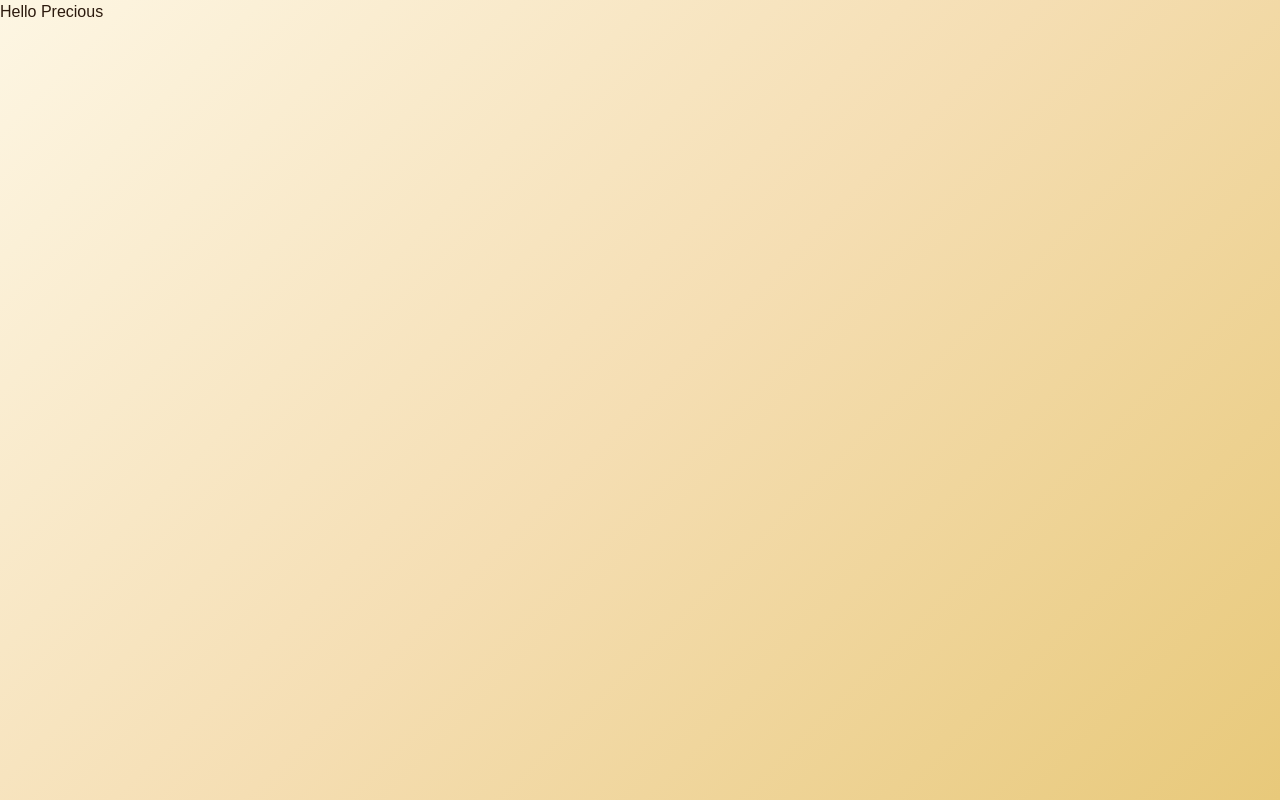
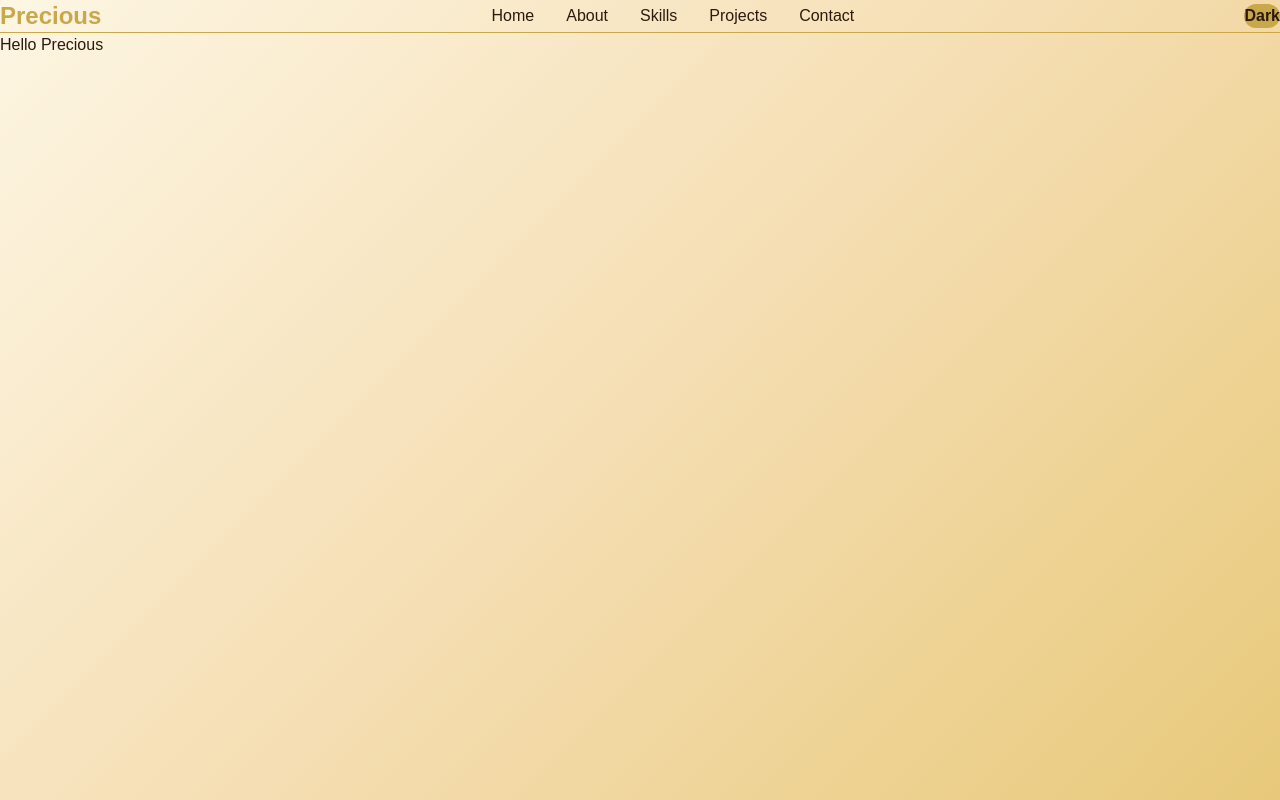
Before and after one commit to poffodile/my-portfolio, a Next.js app: page / in a window 1280 px wide. Built offline with nearby package versions, Linux system fonts and the light colour scheme.

Commit message:
added navbar with dark mode toggle

```diff
--- /dev/null
+++ b/app/components/Navbar.tsx
@@ -0,0 +1,45 @@
+"use client";
+
+import { useState } from "react";
+
+export default function Navbar() {
+  const [isDark, setIsDark] = useState(false);
+
+  const toggleDark = () => {
+    setIsDark(!isDark);
+    document.documentElement.classList.toggle("dark");
+  };
+
+  return (
+    <nav className="flex justify-between items-center px-12 py-6 border-b border-[var(--border)]">
+
+      {/* Logo */}
+      <h1 className="text-[var(--gold)] font-bold text-2xl">
+        Precious
+      </h1>
+
+      {/* Nav Links */}
+      <ul className="flex gap-8 list-none">
+        {["Home", "About", "Skills", "Projects", "Contact"].map((item) => (
+          <li key={item}>
+            <a
+              href={`#${item.toLowerCase()}`}
+              className="text-[var(--text-main)] no-underline font-medium hover:text-[var(--gold)] transition-colors duration-200"
+            >
+              {item}
+            </a>
+          </li>
+        ))}
+      </ul>
+
+      {/* Dark mode toggle */}
+      <button
+        onClick={toggleDark}
+        className="bg-[var(--gold)] text-[var(--text-main)] px-5 py-2 rounded-full font-bold cursor-pointer hover:opacity-90 transition-opacity duration-200"
+      >
+        {isDark ? " Light" : " Dark"}
+      </button>
+
+    </nav>
+  );
+}
--- a/app/globals.css
+++ b/app/globals.css
@@ -15,7 +15,7 @@
   --gold-light: #E8C97A;
   --background: #0A0A0A;
   --card: #111111;
-  --border: #222222;
+  --border: #333333;
   --text-main: #F5F5F5;
   --text-muted: #A0A0A0;
 }
@@ -24,6 +24,7 @@
   margin: 0;
   padding: 0;
   box-sizing: border-box;
+  transition: background 0.3s ease;
 }
 
 body {
@@ -32,3 +33,8 @@ body {
   font-family: sans-serif;
   min-height: 100vh;
 }
+
+.dark body {
+  background: linear-gradient(135deg, #0A0A0A 0%, #1A1200 50%, #2C1A00 100%);
+  color: var(--text-main);
+}
--- a/app/page.tsx
+++ b/app/page.tsx
@@ -1,6 +1,9 @@
+import Navbar from "./components/Navbar";
+
 export default function Home() {
   return (
     <main>
+      <Navbar/>
       <h1>Hello Precious</h1>
     </main>
   )
```
